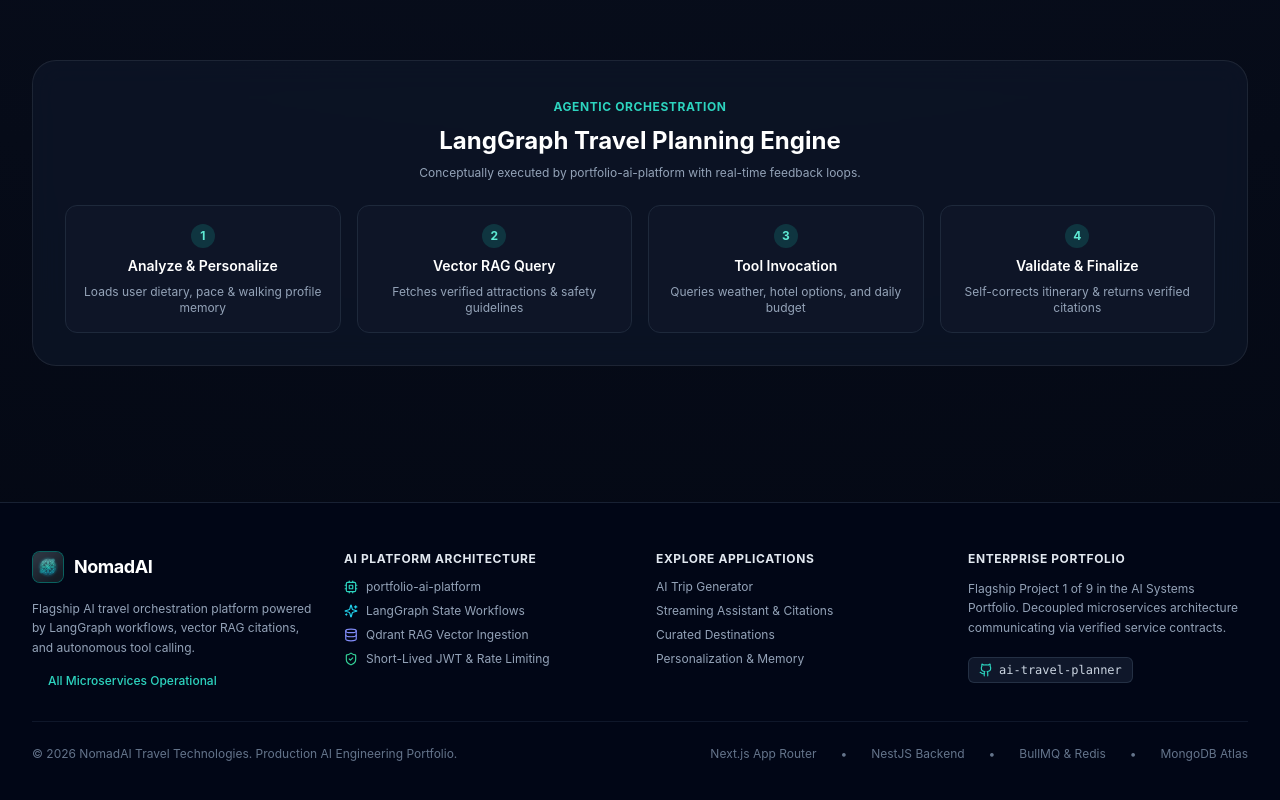
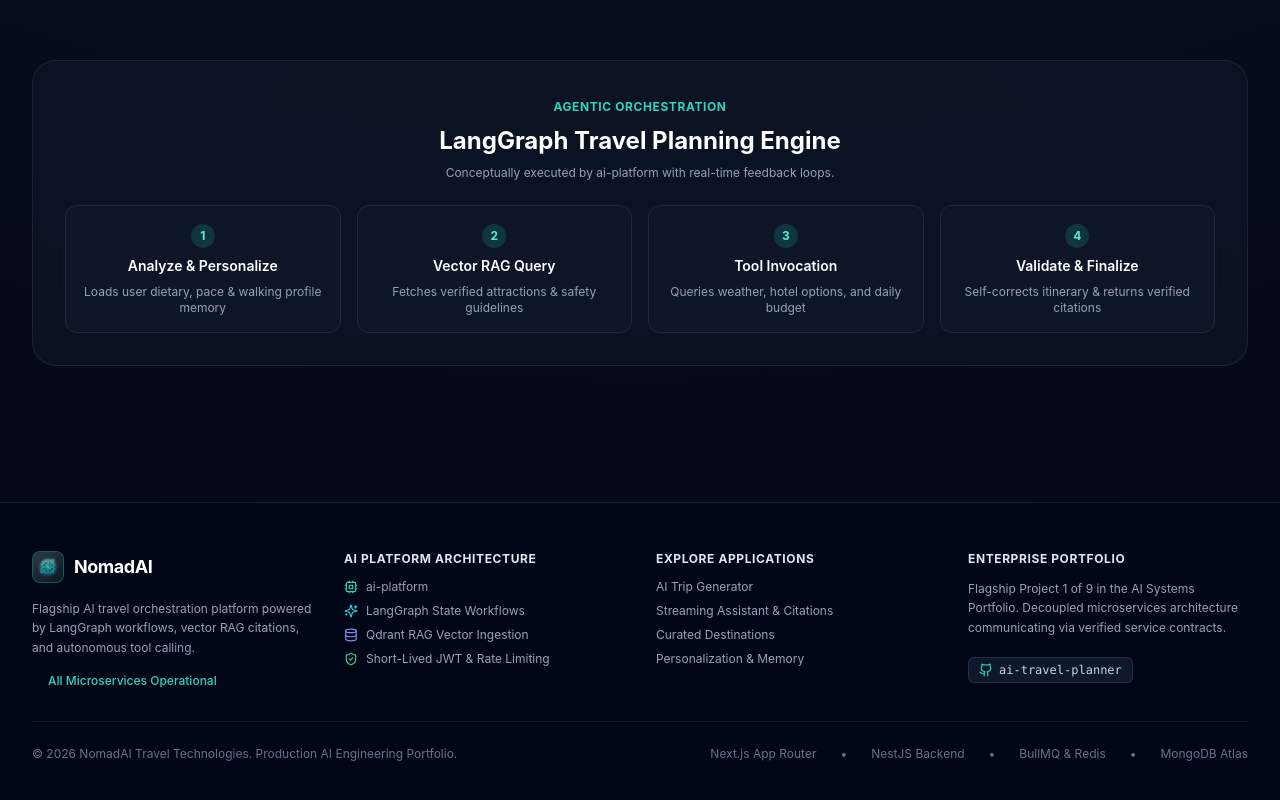
Before and after one commit to rishank-kesarwani/ai-travel-planner, a Next.js app in the folder frontend/: page / in a window 1280 px wide. Shown: the part 1700-2500 px from the top of the page. Built offline with nearby package versions, Linux system fonts and the light colour scheme; no server answers.

Commit message:
Updated code for renaming of AI Platform.

```diff
--- a/frontend/src/app/ai-assistant/page.tsx
+++ b/frontend/src/app/ai-assistant/page.tsx
@@ -341,7 +341,7 @@ What destination or travel style are you exploring today?`,
                 </span>
               </h1>
               <p className="text-xs text-slate-400">
-                Personalized assistant connected to portfolio-ai-platform vector store.
+                Personalized assistant connected to ai-platform vector store.
               </p>
             </div>
           </div>
@@ -402,7 +402,7 @@ What destination or travel style are you exploring today?`,
               </span>
             </h1>
             <p className="text-xs text-slate-400">
-              Personalized assistant connected to portfolio-ai-platform vector store.
+              Personalized assistant connected to ai-platform vector store.
             </p>
           </div>
         </div>
--- a/frontend/src/app/page.tsx
+++ b/frontend/src/app/page.tsx
@@ -233,7 +233,7 @@ export default function HomePage() {
           <span className="text-xs font-bold uppercase tracking-wider text-teal-400">Agentic Orchestration</span>
           <h2 className="text-2xl font-bold text-white">LangGraph Travel Planning Engine</h2>
           <p className="text-xs text-slate-400">
-            Conceptually executed by portfolio-ai-platform with real-time feedback loops.
+            Conceptually executed by ai-platform with real-time feedback loops.
           </p>
         </div>
 
--- a/frontend/src/app/plan-trip/page.tsx
+++ b/frontend/src/app/plan-trip/page.tsx
@@ -340,7 +340,7 @@ function PlanTripContent() {
                 LangGraph Planning Pipeline Active
               </h3>
               <p className="text-xs text-teal-400 font-mono">
-                portfolio-ai-platform::travel-itinerary-generator
+                ai-platform::travel-itinerary-generator
               </p>
             </div>
           </div>
--- a/frontend/src/components/Footer.tsx
+++ b/frontend/src/components/Footer.tsx
@@ -32,7 +32,7 @@ export function Footer() {
             <ul className="space-y-2 text-xs">
               <li className="flex items-center space-x-2 text-slate-400">
                 <Cpu className="w-3.5 h-3.5 text-teal-400" />
-                <span>portfolio-ai-platform</span>
+                <span>ai-platform</span>
               </li>
               <li className="flex items-center space-x-2 text-slate-400">
                 <Sparkles className="w-3.5 h-3.5 text-cyan-400" />
```
Also changed, not shown: 2 other files (tests, documents, lock files or other folders).
